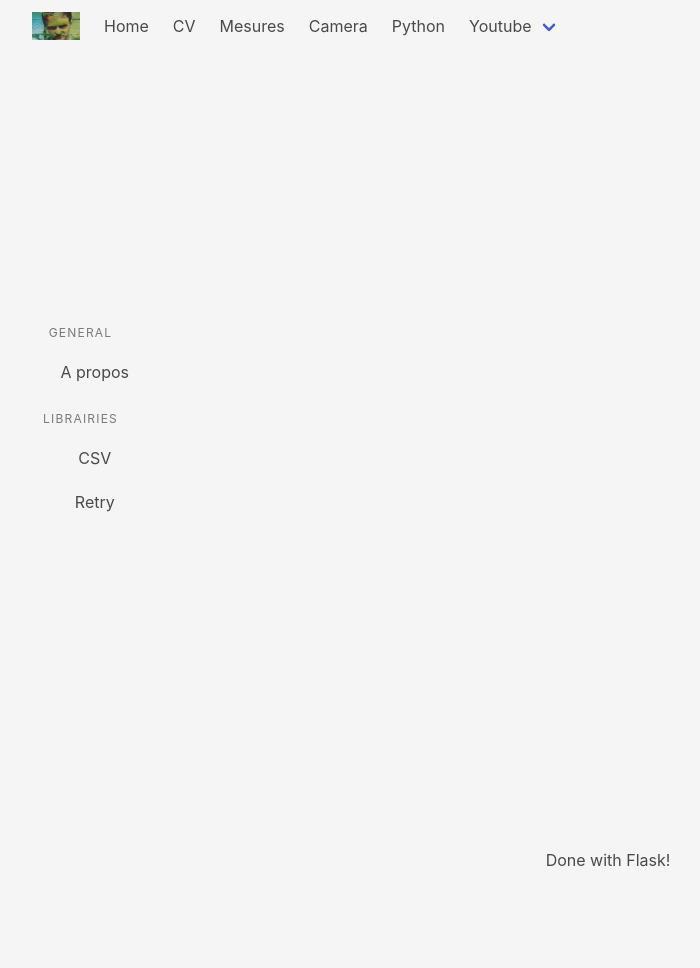
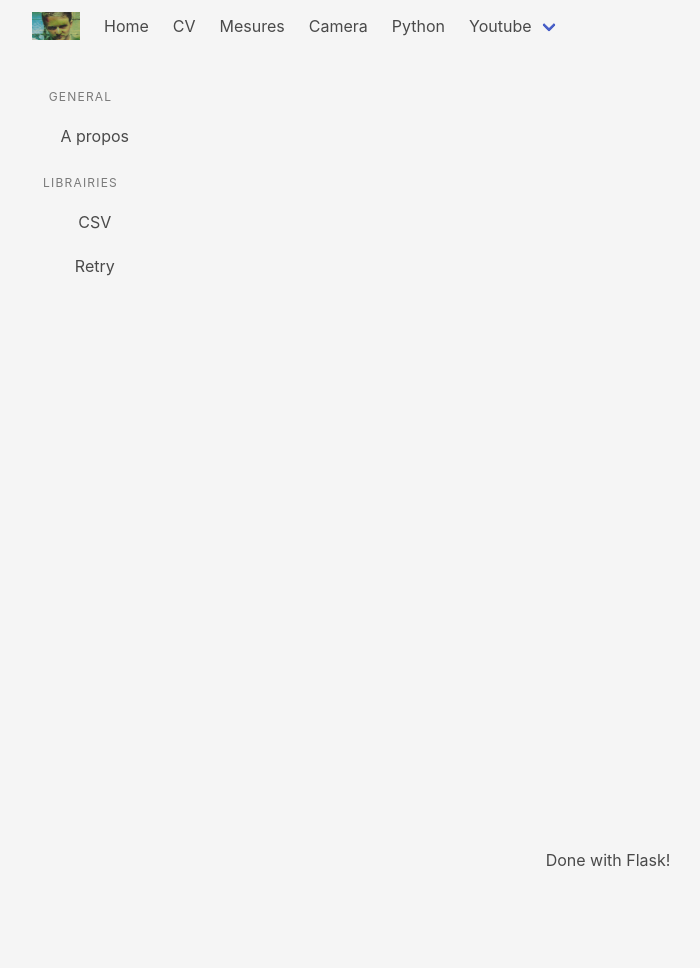
Before and after one commit to prambourg/94140, a Flask app: page /python in a window 1280 px wide. Shown: the whole page, without its empty margins (32-732 px from the left). Run offline with Flask 3, Linux system fonts and the light colour scheme.

Commit message:
fix python templates

```diff
--- a/templates/python/base.html
+++ b/templates/python/base.html
@@ -40,4 +40,9 @@
 
 </section>
 
+<style>
+.hero.is-fullheight .hero-body {
+  align-items: flex-start;
+}
+</style>
 {% endblock %}
```
